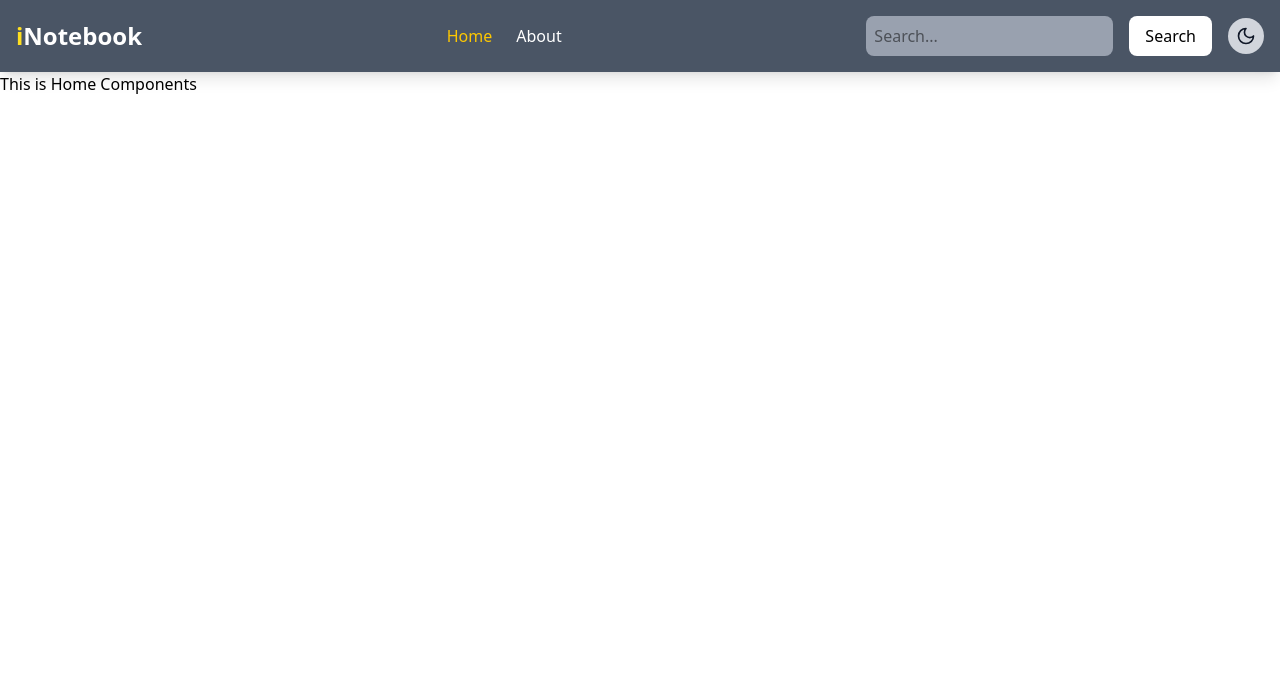
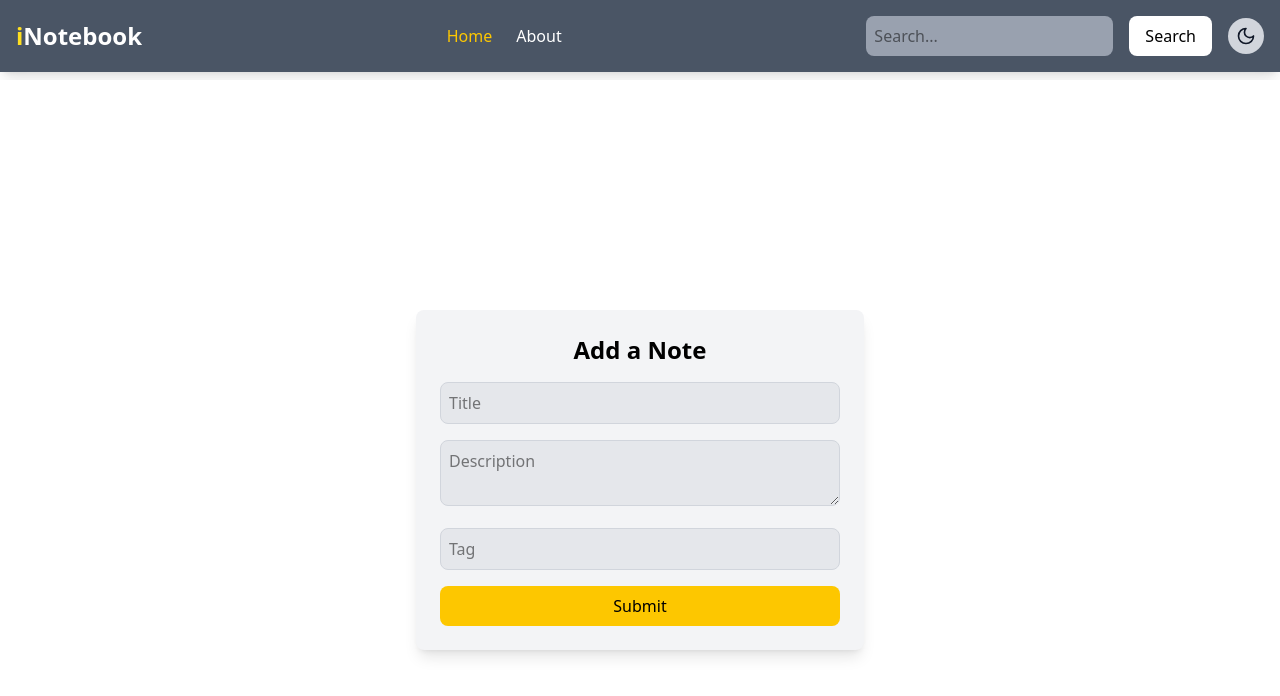
Before and after one commit to BoradDenish/mern-inotebook, a React (Vite) app in the folder inotebook-frontend/: page / in a window 1280 px wide. Shown: the top 696 px of the page. Built offline with nearby package versions, Linux system fonts and the light colour scheme.

Commit message:
working on home notebook page

```diff
--- a/inotebook-frontend/src/components/Home.jsx
+++ b/inotebook-frontend/src/components/Home.jsx
@@ -1,9 +1,71 @@
-import React from 'react'
+import React, { useState, useEffect } from "react";
 
 export default function Home() {
+  const [darkMode, setDarkMode] = useState(() => {
+    return localStorage.getItem("theme") === "dark";
+  });
+
+  useEffect(() => {
+    const currentTheme = localStorage.getItem("theme");
+    if (currentTheme === "dark") {
+      setDarkMode(true);
+    }
+  }, []);
+
+  const [note, setNote] = useState({
+    title: "",
+    description: "",
+    tag: "",
+  });
+
+  const handleChange = (e) => {
+    setNote({ ...note, [e.target.name]: e.target.value });
+  };
+
+  const handleSubmit = (e) => {
+    e.preventDefault();
+    console.log("Note Submitted: ", note);
+    setNote({ title: "", description: "", tag: "" });
+  };
+
   return (
-    <div>
-      This is Home Components
+    <div className={`p-6 mt-2 min-h-screen flex items-center justify-center ${darkMode ? "bg-gray-900 text-white" : "bg-white text-black"}`}>
+      <div className={`w-full max-w-md p-6 rounded-lg shadow-lg ${darkMode ? "bg-gray-800 text-white" : "bg-gray-100 text-black"}`}>
+        <h2 className="text-2xl font-bold mb-4 text-center">Add a Note</h2>
+        <form onSubmit={handleSubmit} className="space-y-4">
+          <input
+            type="text"
+            name="title"
+            value={note.title}
+            onChange={handleChange}
+            placeholder="Title"
+            className={`w-full p-2 rounded-lg border ${darkMode ? "bg-gray-700 text-white border-gray-600" : "bg-gray-200 border-gray-300"}`}
+            required
+          />
+          <textarea
+            name="description"
+            value={note.description}
+            onChange={handleChange}
+            placeholder="Description"
+            className={`w-full p-2 rounded-lg border ${darkMode ? "bg-gray-700 text-white border-gray-600" : "bg-gray-200 border-gray-300"}`}
+            required
+          ></textarea>
+          <input
+            type="text"
+            name="tag"
+            value={note.tag}
+            onChange={handleChange}
+            placeholder="Tag"
+            className={`w-full p-2 rounded-lg border ${darkMode ? "bg-gray-700 text-white border-gray-600" : "bg-gray-200 border-gray-300"}`}
+          />
+          <button
+            type="submit"
+            className="w-full bg-yellow-400 text-black p-2 rounded-lg hover:bg-yellow-500 transition"
+          >
+            Submit
+          </button>
+        </form>
+      </div>
     </div>
-  )
+  );
 }
```
